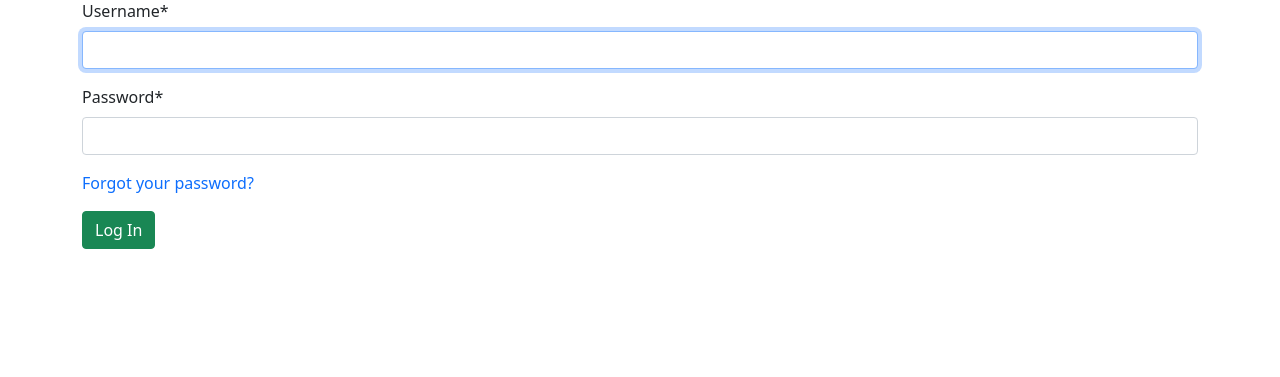
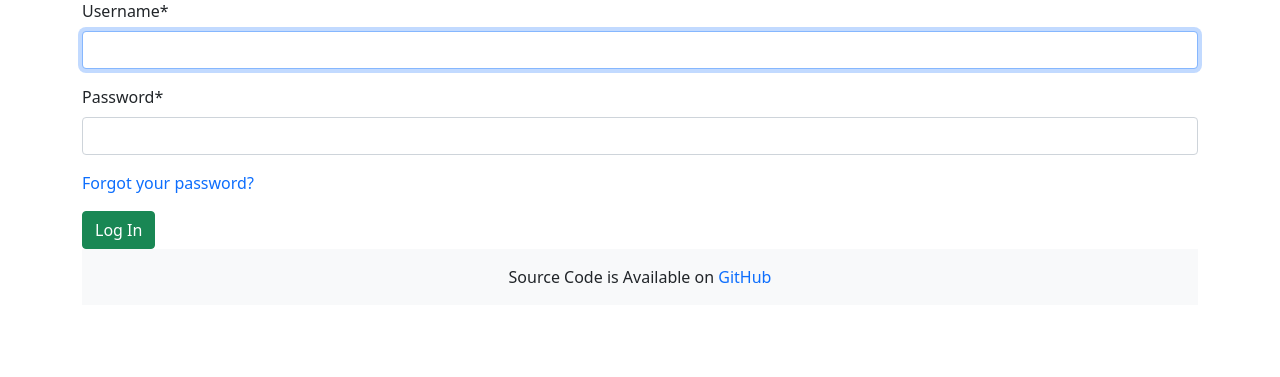
Before and after one commit to AshkanShakiba/Kyusk, a Django app: a page that uses templates/base.html in a window 1280 px wide. Shown: the part 162-539 px from the top of the page. Run offline with Django 4.2, Linux system fonts and the light colour scheme; parts of the project's set-up code (start-up, migrations or seed data) failed here and were passed over; some libraries are stand-ins or nearby versions.

Commit message:
fix some issues

```diff
--- a/articles/views.py
+++ b/articles/views.py
@@ -12,6 +12,7 @@ from .forms import CommentForm
 class ArticleListView(ListView):
     model = Article
     template_name = "article_list.html"
+    ordering = ["-created_at"]
 
 
 class CommentGet(DetailView):
--- a/templates/article_detail.html
+++ b/templates/article_detail.html
@@ -31,6 +31,7 @@
             </div>
         </div>
     {% endfor %}
+    {% if user.is_authenticated %}
         <h4>Add a Comment</h4>
         <form action="" method="post">
             {% csrf_token %}
@@ -38,4 +39,5 @@
             <button class="btn btn-success ml-2" type="submit">Comment</button>
         </form>
         <br>
+    {% endif %}
 {% endblock content %}
--- a/templates/base.html
+++ b/templates/base.html
@@ -54,6 +54,12 @@
             {% block content %}
             {% endblock content %}
         </main>
+        <footer class="bg-light text-center text-lg-start">
+            <div class="text-center p-3">
+                Source Code is Available on
+                <a class="text-blue" href="https://github.com/AshkanShakiba/Kyusk" target="_blank">GitHub</a>
+            </div>
+        </footer>
     </div>
     <script src="https://cdn.jsdelivr.net/npm/bootstrap@5.1.3/dist/js/bootstrap.bundle.min.js"
         integrity="sha384-ka7Sk0Gln4gmtz2MlQnikT1wXgYsOg+OMhuP+IlRH9sENBO0LRn5q+8nbTov4+1p"
```
Also changed, not shown: README.md. Lines whose indentation alone changed are shown as unchanged.
